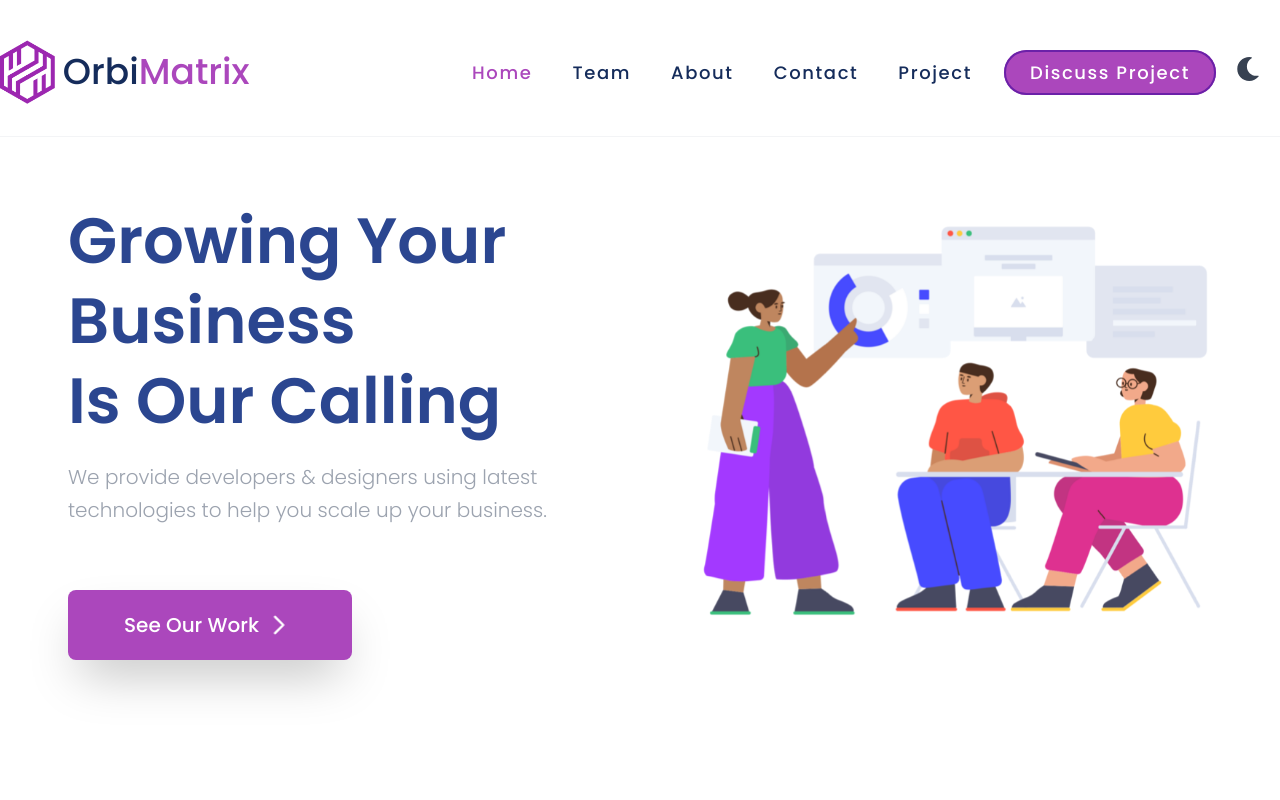
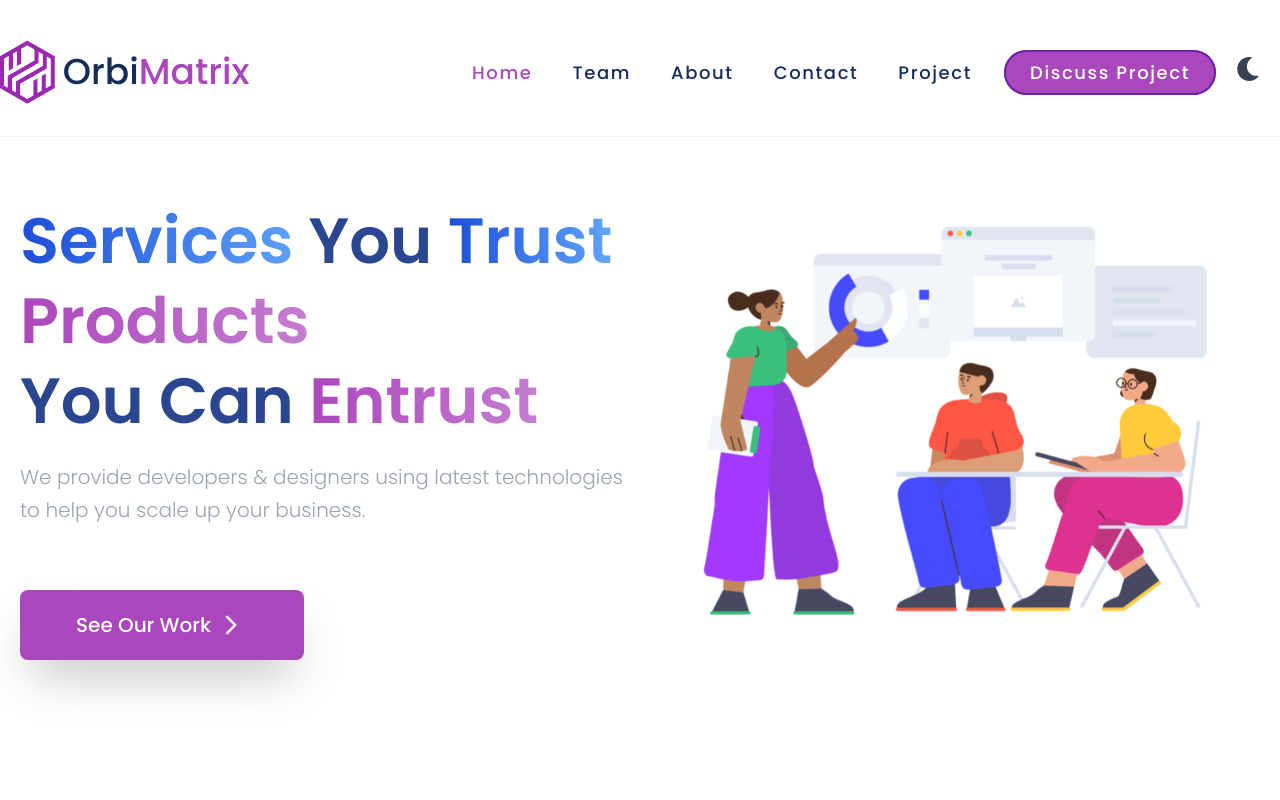
Before and after one commit to MDaniyalTariq/orbimatrix, a React (Create React App) app: page / in a window 1280 px wide. Shown: the top 800 px of the page. Built offline with nearby package versions, Linux system fonts and the light colour scheme.

Commit message:
"Updated Hero component: modified container div class, revised h1 text and styling with added text gradients"

```diff
--- a/src/parts/Hero.js
+++ b/src/parts/Hero.js
@@ -10,10 +10,24 @@ import BuildWebsite from "../assets/images/hero/BuildWebsite.png";
 export default function Hero() {
   return (
     <section className="hero">
-      <div className="w-full mt-8 lg:w-1/2 xl:pl-12 sm:pr-2">
+      <div className="w-full mt-8 lg:w-1/2  sm:pr-2">
         <h1 className="mb-5 text-5xl font-bold leading-tight sm:text-6xl text-light-theme-blue">
-          Growing Your Business <br />
-          Is Our Calling
+          <span className="text-gradient bg-gradient-to-r from-blue-700 to-blue-400 text-transparent bg-clip-text">
+            Services{" "}
+          </span>
+          You{" "}
+          <span className="text-gradient bg-gradient-to-r from-blue-700 to-blue-400 text-transparent bg-clip-text">
+            Trust
+          </span>
+          <br />
+          <span className="text-gradient bg-gradient-to-r from-[rgb(171,71,188)] to-[rgba(171,71,188,0.7)] text-transparent bg-clip-text">
+            Products
+          </span>
+          <br className="hidden xl:inline" />
+          You Can{" "}
+          <span className="text-gradient bg-gradient-to-r from-[rgb(171,71,188)] to-[rgba(171,71,188,0.7)] text-transparent bg-clip-text">
+            Entrust
+          </span>
         </h1>
 
         <p className="mb-16 text-xl font-light leading-relaxed text-gray-400">
```
